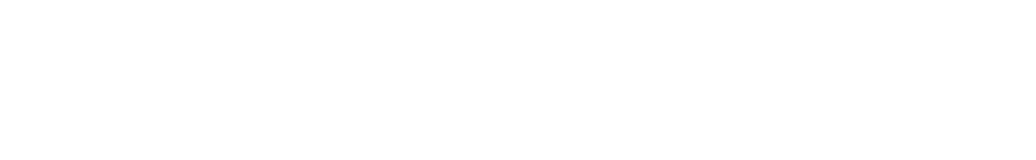
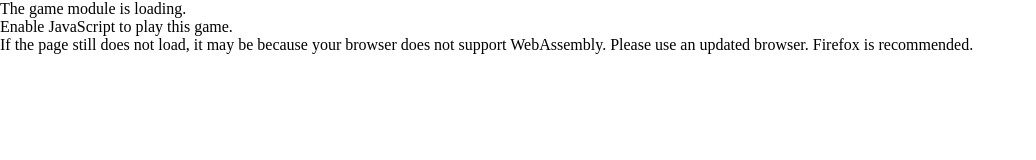
Before and after one commit to traffloat/traffloat, a website built with webpack: page client/static/index.html in a window 1280 px wide. Shown: the whole page, without its empty margins (0-1036 px from the left). Built offline with nearby package versions, Linux system fonts and the light colour scheme.

Commit message:
Added noscript message

```diff
--- a/client/static/index.html
+++ b/client/static/index.html
@@ -19,5 +19,14 @@
   </head>
   <body>
     <script src="index.js"></script>
+		<div>
+			The game module is loading.
+			<br/>
+			Enable JavaScript to play this game.
+			<br/>
+			If the page still does not load,
+			it may be because your browser does not support WebAssembly.
+			Please use an updated browser. Firefox is recommended.
+		</div>
   </body>
 </html>
```
